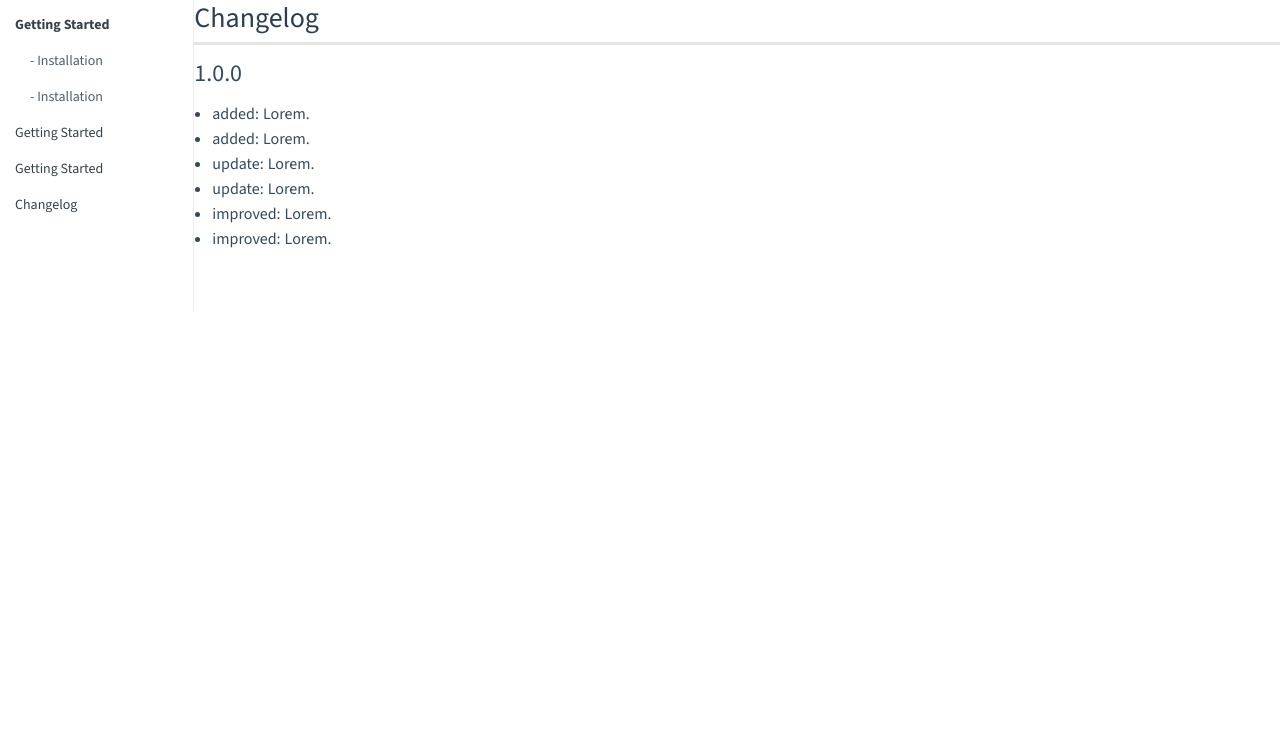
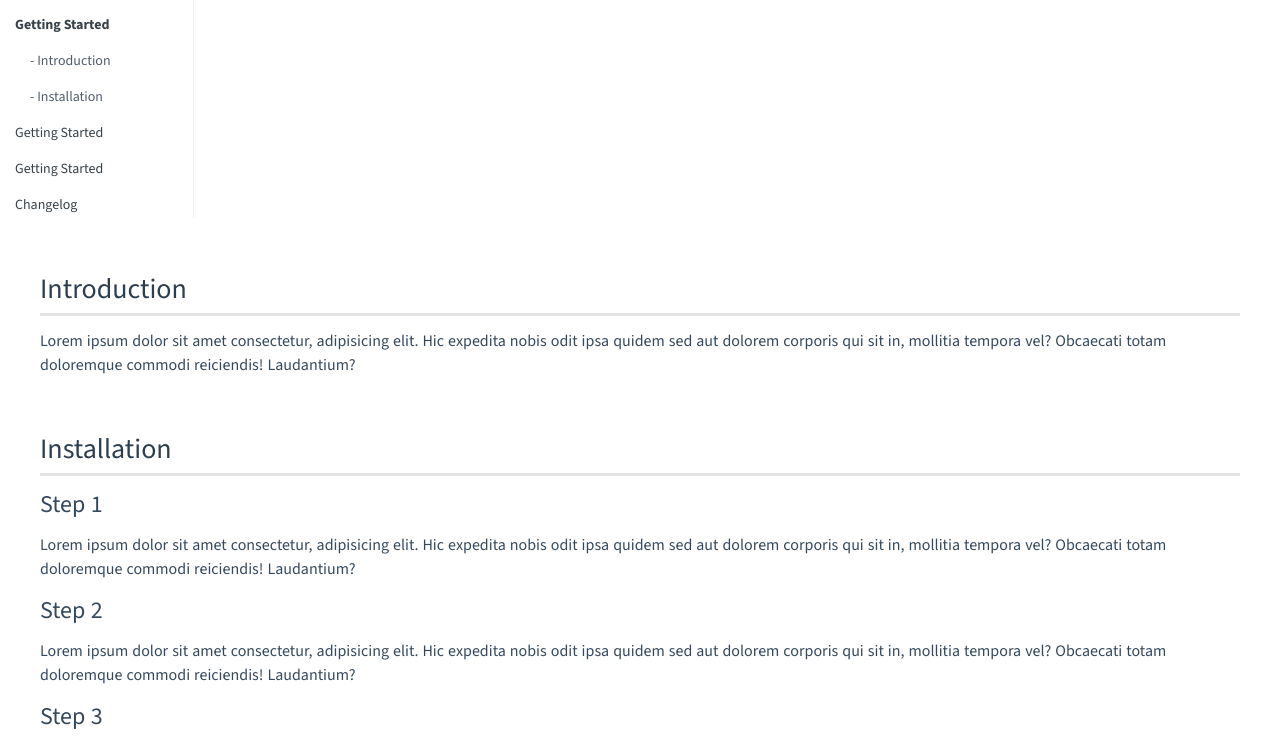
Before and after one commit to enamul-hoque/documentation-template, a plain HTML site: page index.html in a window 1280 px wide. Shown: the part 54-797 px from the top of the page. Drawn offline with Linux system fonts and the light colour scheme.

Commit message:
add: Dummy Content.

```diff
--- a/assets/css/style.css
+++ b/assets/css/style.css
@@ -106,12 +106,13 @@ a {
 /** Section **/
 .d_section {
     max-width: 1200px;
-    margin: 0 auto;
+    margin: 0 auto 60px;
 }
 
 
 /** Section Title **/
 .d_section--title {
+    margin-bottom: 13px;
     padding-bottom: 12px;
     color: #2c3e50;
     border-bottom: 3px solid #e5e5e5;
--- a/index.html
+++ b/index.html
@@ -16,8 +16,8 @@
             <ul class="d_sidebar--menu">
                 <li><a href="#">Getting Started</a>
                     <ul>
-                        <li><a href="#">- Installation</a></li>
-                        <li><a href="#">- Installation</a></li>
+                        <li><a href="#introduction">- Introduction</a></li>
+                        <li><a href="#installation">- Installation</a></li>
                     </ul>
                 </li>
                 <li><a href="#">Getting Started</a></li>
@@ -27,6 +27,34 @@
         </aside>
 
         <main class="d_main">
+            <!-- Section Start -->
+            <section class="d_section" id="introduction">
+                <h2 class="d_section--title">Introduction</h2>
+
+                <div class="d_contents">
+                    <p>Lorem ipsum dolor sit amet consectetur, adipisicing elit. Hic expedita nobis odit ipsa quidem sed aut dolorem corporis qui sit in, mollitia tempora vel? Obcaecati totam doloremque commodi reiciendis! Laudantium?</p>
+                </div>
+            </section>
+            <!-- Section End -->
+
+            <!-- Section Start -->
+            <section class="d_section" id="installation">
+                <h2 class="d_section--title">Installation</h2>
+
+                <div class="d_contents">
+                    <h3>Step 1</h3>
+                    <p>Lorem ipsum dolor sit amet consectetur, adipisicing elit. Hic expedita nobis odit ipsa quidem sed aut dolorem corporis qui sit in, mollitia tempora vel? Obcaecati totam doloremque commodi reiciendis! Laudantium?</p>
+
+                    <h3>Step 2</h3>
+                    <p>Lorem ipsum dolor sit amet consectetur, adipisicing elit. Hic expedita nobis odit ipsa quidem sed aut dolorem corporis qui sit in, mollitia tempora vel? Obcaecati totam doloremque commodi reiciendis! Laudantium?</p>
+
+                    <h3>Step 3</h3>
+                    <p>Lorem ipsum dolor sit amet consectetur, adipisicing elit. Hic expedita nobis odit ipsa quidem sed aut dolorem corporis qui sit in, mollitia tempora vel? Obcaecati totam doloremque commodi reiciendis! Laudantium?</p>
+                </div>
+            </section>
+            <!-- Section End -->
+
+            <!-- Section Start -->
             <section class="d_section" id="changelog">
                 <h2 class="d_section--title">Changelog</h2>
 
@@ -43,6 +71,7 @@
                     </ul>
                 </div>
             </section>
+            <!-- Section End -->
         </main>
     </div>
 
```
